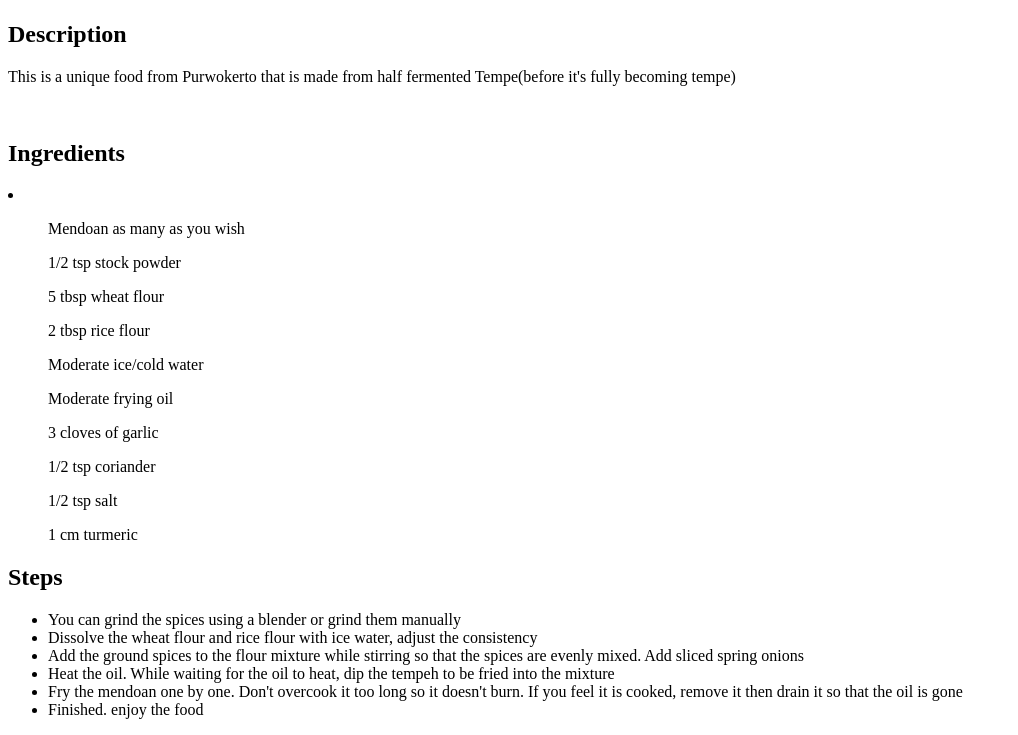
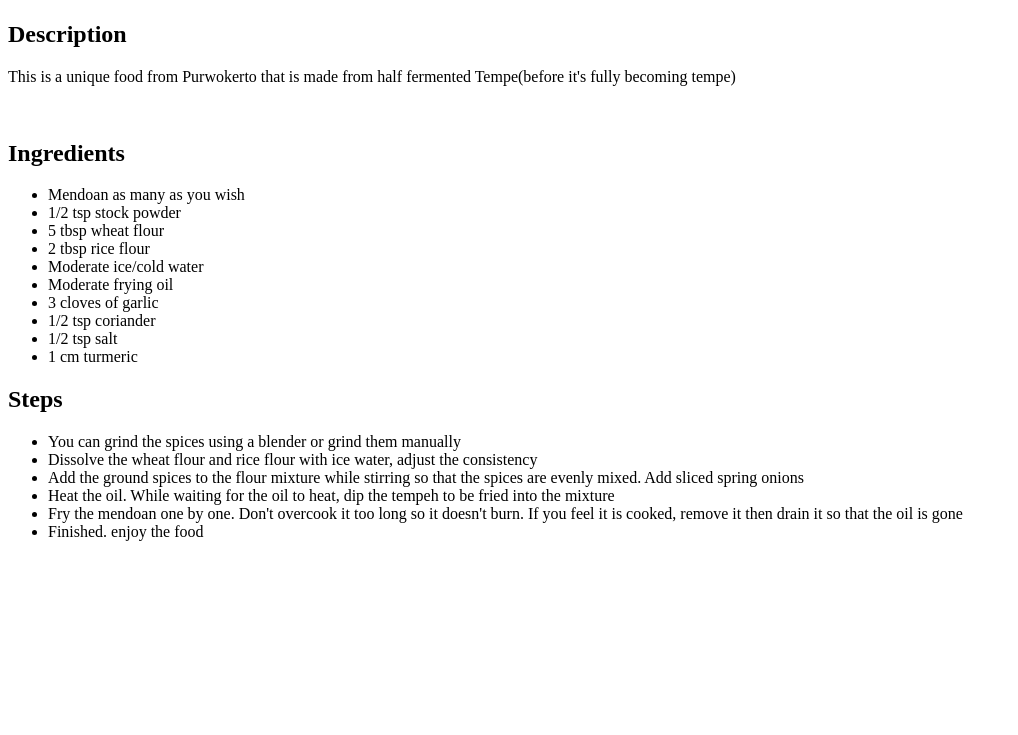
Before and after one commit to KevAlx21/odinRecipes, a plain HTML site: page recipes/mendoan.html in a window 1280 px wide. Shown: the part 552-1287 px from the top of the page, without its empty margins (0-1018 px from the left). After the commit the page ends 1109 px from the top, so only its background shows below. Drawn offline with Linux system fonts and the light colour scheme.

Commit message:
Changing Ingredients List Tag

```diff
--- a/recipes/mendoan.html
+++ b/recipes/mendoan.html
@@ -21,18 +21,18 @@
 
     <section>
         <h2>Ingredients</h2>
-        <li>
-            <ul>Mendoan as many as you wish</ul>
-            <ul>1/2 tsp stock powder </ul>
-            <ul>5 tbsp wheat flour</ul>
-            <ul>2 tbsp rice flour</ul>
-            <ul>Moderate ice/cold water</ul>
-            <ul>Moderate frying oil</ul>
-            <ul>3 cloves of garlic</ul>
-            <ul>1/2 tsp coriander</ul>
-            <ul>1/2 tsp salt</ul>
-            <ul>1 cm turmeric</ul>
-        </li>
+        <ul>
+            <li>Mendoan as many as you wish</li>
+            <li>1/2 tsp stock powder</li>
+            <li>5 tbsp wheat flour</li>
+            <li>2 tbsp rice flour</li>
+            <li>Moderate ice/cold water</li>
+            <li>Moderate frying oil</li>
+            <li>3 cloves of garlic</li>
+            <li>1/2 tsp coriander</li>
+            <li>1/2 tsp salt</li>
+            <li>1 cm turmeric</li>
+        </ul>
         <h2>Steps</h2>
         <ul>
             <li>You can grind the spices using a blender or grind them manually</li>
```
